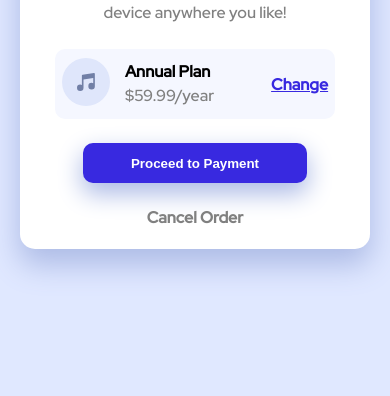
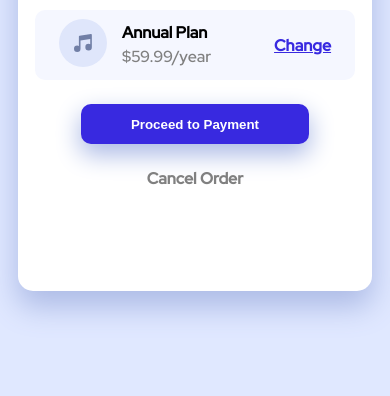
Before and after one commit to sherzodbekyuldashev95/order-card-summary, a plain HTML site: page index.html in a window 390 px wide. Shown: the part 448-844 px from the top of the page. Drawn offline with Linux system fonts and the light colour scheme; files whose address does not match are found by name.

Commit message:
making adaptable

```diff
--- a/css/style.css
+++ b/css/style.css
@@ -142,8 +142,12 @@ button:hover{
 @media only screen and (max-width: 393px) {
 
     .container{
-        min-width: 350px;
-        min-height: 550px;
+        min-width: 91vw;
+        min-height: 75vh;
     }
 
+
+    .tarrif{
+        width: 90%;
+    }
 }
```
